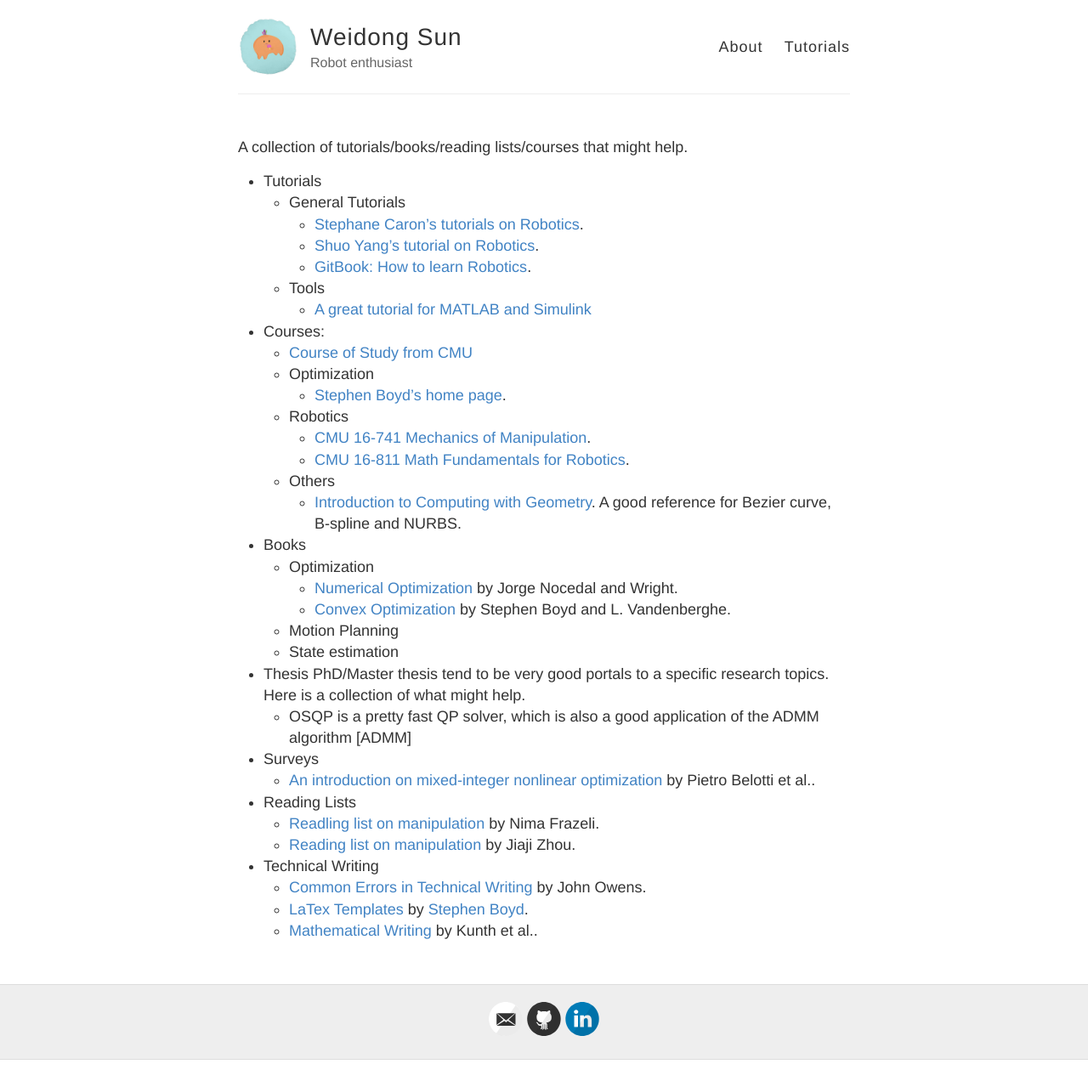
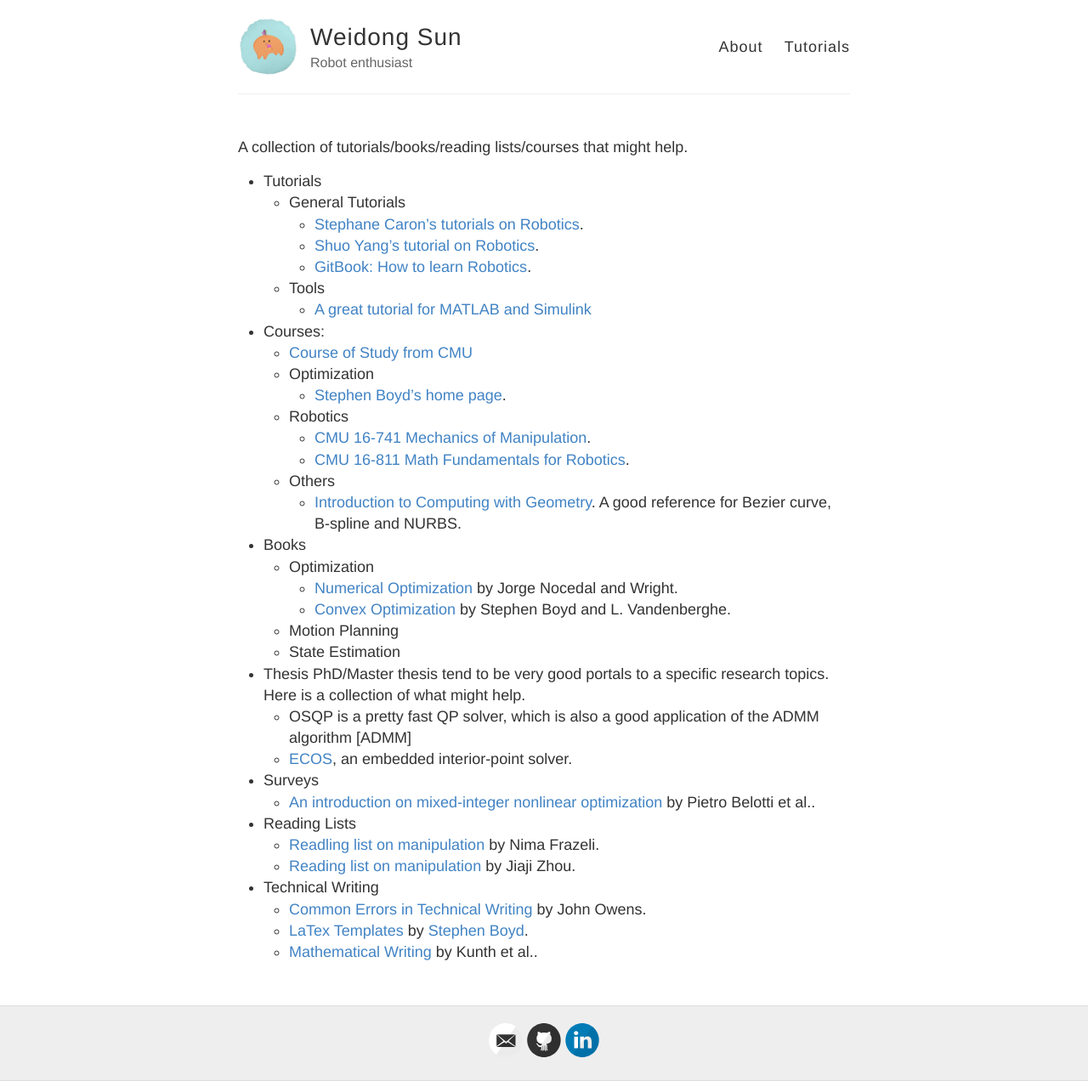
Before and after one commit to OxDuke/oxduke.github.io, a Jekyll site: the page built from tutorials.md, in a window 1280 px wide. Shown: the whole page at 85% size. Built offline with Jekyll 4.4.1, drawn with Linux system fonts in a browser that asks for light colours; before the commit the page ends 1247 px from its top, so only the background shows below that.

Commit message:
small change

```diff
--- a/tutorials.md
+++ b/tutorials.md
@@ -30,12 +30,13 @@
 		* [Numerical Optimization](https://www.amazon.com/Numerical-Optimization-Operations-Financial-Engineering/dp/0387303030/ref=sr_1_1?keywords=numerical+optimization&qid=1555876008&s=gateway&sr=8-1) by Jorge Nocedal and Wright.
 		* [Convex Optimization](https://www.amazon.com/Convex-Optimization-Corrections-2008-Stephen/dp/0521833787/ref=sr_1_1?keywords=convex+optimization&qid=1555876044&s=gateway&sr=8-1) by Stephen Boyd and L. Vandenberghe.
 	* Motion Planning
-	* State estimation
+	* State Estimation
 
 - Thesis
 	PhD/Master thesis tend to be very good portals to a specific research topics. Here is a collection of what might help.
 	* OSQP is a pretty fast QP solver, which is also a good application of the ADMM algorithm
 	[ADMM]
+	* [ECOS](https://www.research-collection.ethz.ch/handle/20.500.11850/74559), an embedded interior-point solver.
 
 - Surveys
 	* [An introduction on mixed-integer nonlinear optimization](https://www.mcs.anl.gov/papers/P3060-1112.pdf) by Pietro Belotti et al..
```
Also changed, not shown: index.md (+1 -1 lines).
